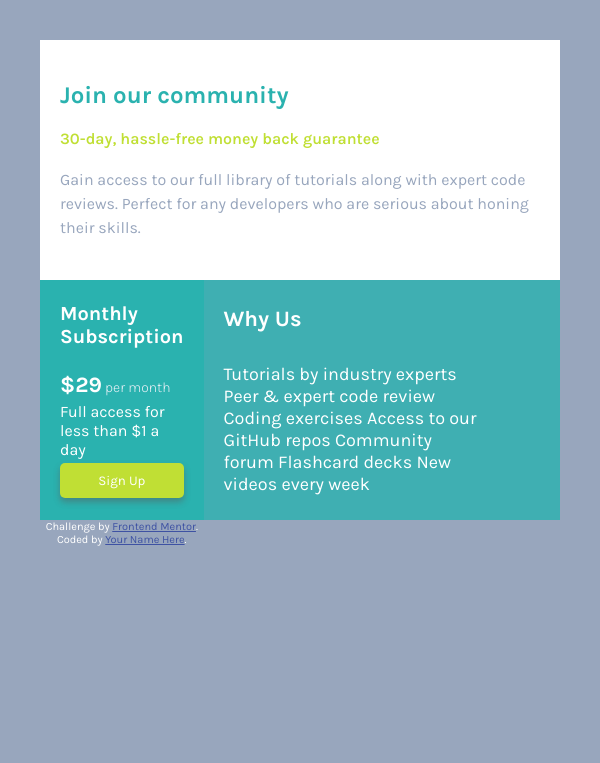
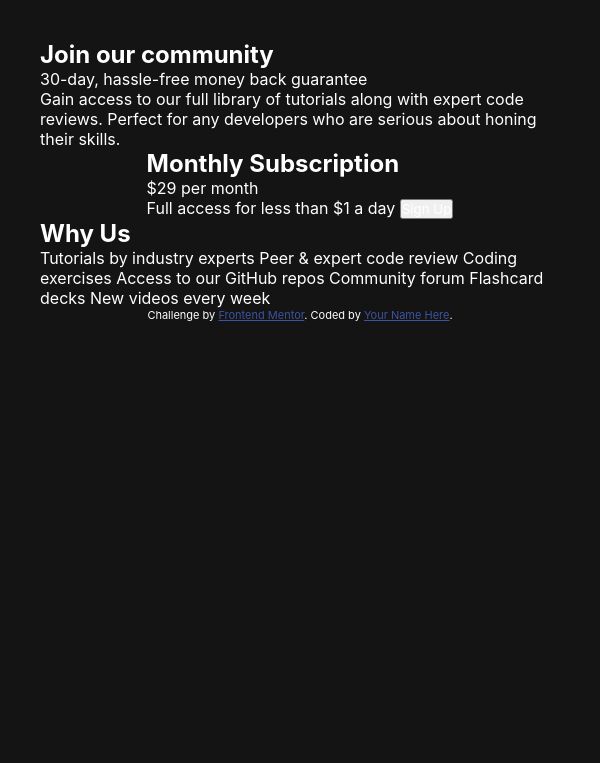
Before and after one commit to kaushikkarann/Social-media-links-page, a plain HTML site: page index.html in a window 600 px wide. Drawn offline with Linux system fonts and the light colour scheme.

Commit message:
Add files via upload

```diff
--- a/style.css
+++ b/style.css
@@ -1,209 +1,95 @@
+*{
+    padding: 0;
+    margin: 0;
+    font-family: "Inter",sans;
+    color:white;
+    box-sizing: border-box;
+}
 
 :root{
-    --Cyan: hsl(179, 62%, 43%);
-    --Bright-Yellow: hsl(71, 73%, 54%);
-    --Light-Gray: hsl(204, 43%, 93%);
-    --Grayish-Blue: hsl(218, 22%, 67%);
+
+    --Green: hsl(75, 94%, 57%);
+    --White: hsl(0, 0%, 100%);
+    --Grey-700: hsl(0, 0%, 20%);
+    --Grey-800: hsl(0, 0%, 12%);
+    --Grey-900: hsl(0, 0%, 8%);
+
 }
-*{
-    padding: 0;
-    font-family: Karla;
-    color: white;
-    margin: 0;
-    box-sizing: border-box;
+html,body{
+    width: 100%;
+    padding: 20px;
+    height: 100%;
+ display: flex;
+ flex-direction: column;
+align-items: center ;
+    background-color: var(--Grey-900);
 }
-body{
+
+main{
+    text-align: center;
+    width: 50vh;
+    min-width: 200px;
+    height: max-content;
+    padding: 30px;
+    /* position: relative;
+    top: 50%;
+    left: 50%;
+    transform: translate(-50%,-50%); */
+
+    display: flex;
+    flex-direction: column;
+    background-color: var(--Grey-800);
+    border-radius: 20px;
+    gap: 10px;
+}
+
+.name{
+    font-size: 22px;
+    font-weight: 600;
+
+}
+
+.links-con{
+    display: flex;
+    flex-direction: column;
+    justify-content: space-around;
+    height:50vh ;
     width: 100%;
-    height: 100vh;
-    background-color: var(--Grayish-Blue);
+
+}
+.link{
+    padding: 15px 20px ;
+    transition:  all ease-in-out 0.5s;
+    border-radius: 10px;
+    background-color: var(--Grey-700);
+}
+
+.link:hover{
+    background-color: var(--Green);
+    color: black;
+}
+
+.location{
+    font-size: 12px;
+    font-weight: 600;
+    color: var(--Green);
+}
+
+.profile{
+    font-weight: 300;
 }
 
 
-footer{
-
-    width: 100%;
-
+img{
+    border-radius: 50%;
+    margin: 0 auto;
+    width: 100px;
+}
+.attribution {
+     font-size: 11px;
+     text-align: center;
     }
 
-@media only screen and (min-width: 600px) {
-    body{
-        width: 100%;
-        height: 100vh;
-        padding: 100px;
-        display:grid;
-        grid-template-columns: 1fr 1fr;
-        grid-template-rows: 1fr 1fr;
-
-    }
-
-    .one{
-        background-color: white;
-        padding: 20px;
-        place-content: center  ;
-        grid-column-start: 1;
-        grid-column-end: 3;
-        width: 100%;
-
-        .money-back{
-            margin-bottom: 20px;
-            font-weight: 600;
-            color: var(--Bright-Yellow);
-        }
-
-        .info{
-            line-height: 24px;
-            color: var(--Grayish-Blue);
-        }
-
-        h2{margin-bottom: 20px;
-            color: var(--Cyan);
-        }
-
-    }
-
-    .two{
-        display: flex;
-        flex-direction:column ;
-        width: 100%;
-        background-color: var(--Cyan);
-        height: 100%;
-        justify-content: space-around;
-        padding: 20px ;
-        h2{
-            font-size: 20px;
-
-        }
-
-        p{
-            font-weight: 300;
-            font-size: 14px;
-            text-align:justify;
-            color:var(--Light-Gray);
-
-        }
-        .price>span{
-
-            font-size: 22px;
-            font-weight: 700;
-
-        }
-
-        button{
-
-            border-radius: 5px;
-            background-color: var(--Bright-Yellow);
-            box-shadow:0px 4px 6px 0px rgba(91, 88, 88, 0.477);
-            border: 0;
-            width: 100%;
-            padding: 10px;
-        }
-
-    }
-    .three{
-        width: 100%;
-        display: flex;
-        flex-direction: column;
-        justify-content: space-around;
-        height: 100%;
-        padding: 20px;
-        background-color:hsl(179, 62%, 43%,80%);
-
-        h2{
-            margin-bottom: 20px;
-            font-size: 22px;
-        }
-
-        p{
-            font-size: 18px;
-            width: 80%;
-        }
-    }
-    }
-    @media only screen and (max-width: 600px) {
-        body {
-
-            padding: 40px;
-
-            display:grid;
-            place-content: center;
-            grid-template-columns:  1fr;
-            grid-template-rows: repeat(3,1fr);
-        }.one{
-            padding: 20px;
-            place-content: center  ;
-            width: 100%;
-            background-color: white;
-            .money-back{
-                margin-bottom: 20px;
-                font-weight: 600;
-                color: var(--Bright-Yellow);
-            }
-
-            .info{
-                line-height: 24px;
-                color: var(--Grayish-Blue);
-            }
-
-            h2{margin-bottom: 20px;
-                color: var(--Cyan);
-            }
-
-        }
-
-        .two{
-            display: flex;
-            flex-direction:column ;
-            width: 100%;
-            background-color: var(--Cyan);
-            height: 100%;
-            justify-content: space-around;
-            padding: 20px ;
-            h2{
-                font-size: 20px;
-                margin-bottom: 20px;
-            }
-
-            p{
-                font-weight: 300;
-                font-size: 14px;
-                text-align:justify;
-                color:var(--Light-Gray);
-
-            }
-            .price>span{
-
-                font-size: 22px;
-                font-weight: 700;
-
-            }
-
-            button{
-
-                border-radius: 5px;
-                background-color: var(--Bright-Yellow);
-                box-shadow:0px 4px 6px 0px rgba(91, 88, 88, 0.477);
-                border: 0;
-                width: 100%;
-                padding: 10px;
-            }
-
-        }
-        .three{
-            width: 100%;
-            display: flex;
-            flex-direction: column;
-            justify-content: space-around;
-            height: 100%;
-            padding: 20px;
-            background-color:hsl(179, 62%, 43%,80%);
-
-            h2{
-                font-size: 22px;
-            }
-
-            p{
-                font-size: 18px;
-                width: 80%;
-            }
-        }
-        }
+.attribution a {
+    color: var(--Green);
+ }
```
